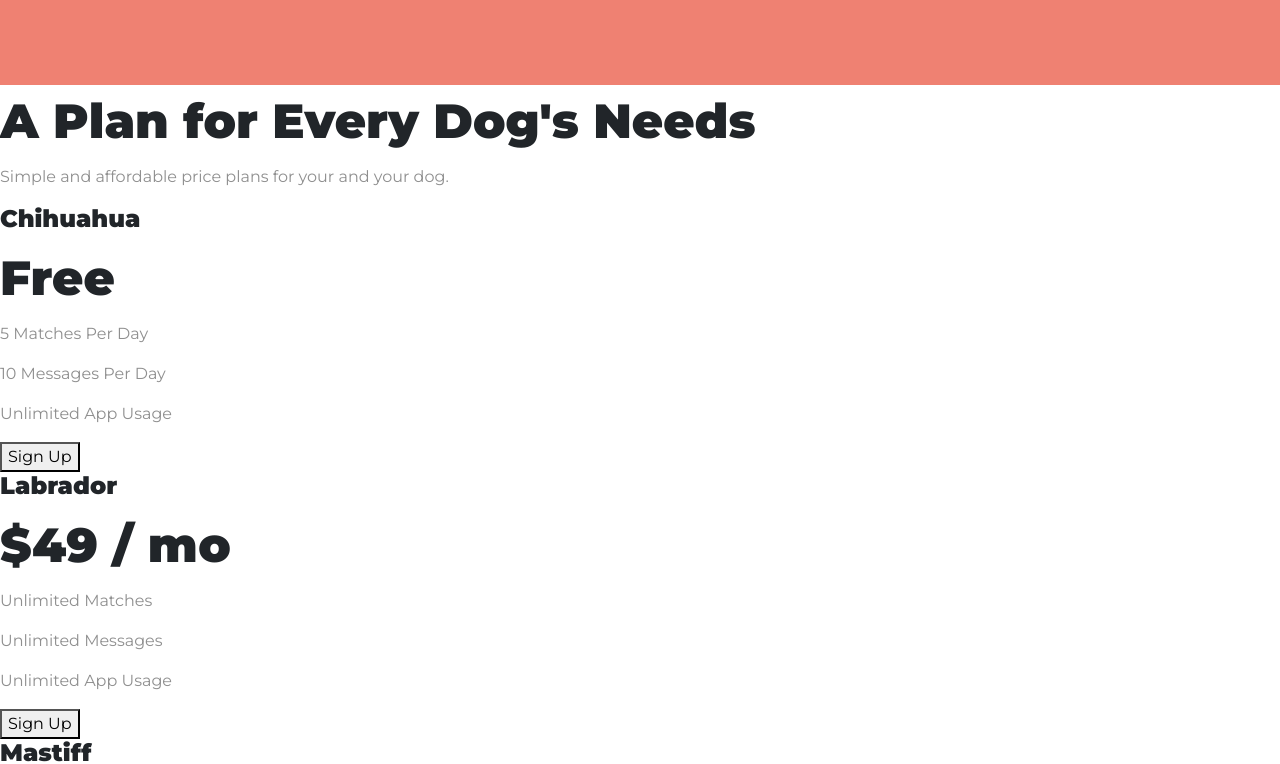
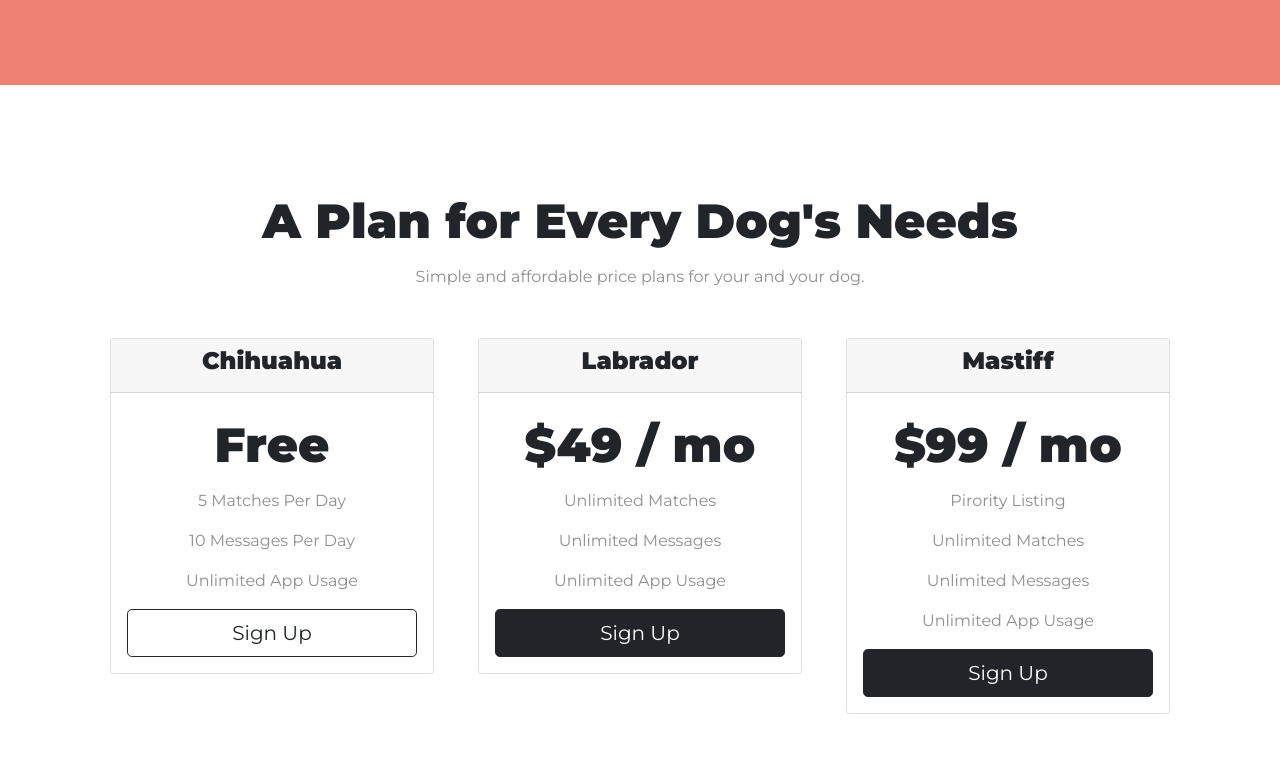
Before and after one commit to rdotjain/TinDog, a plain HTML site: page index.html in a window 1280 px wide. Shown: the part 1885-2649 px from the top of the page. Drawn offline with nearby package versions, Linux system fonts and the light colour scheme.

Commit message:
Styled pricing table

```diff
--- a/css/styles.css
+++ b/css/styles.css
@@ -133,3 +133,14 @@ p{
     width: 15%;
     margin: 20px 20px 50px;
 }
+
+/* Pricing */
+
+#pricing{
+    padding: 100px;
+    text-align: center;
+}
+
+.pricing-column{
+    padding: 3% 2%;
+}
--- a/index.html
+++ b/index.html
@@ -11,6 +11,8 @@
     rel="stylesheet">
 
   <!-- CSS Stylesheets -->
+  <link rel="stylesheet" href="https://cdn.jsdelivr.net/npm/bootstrap@4.6.0/dist/css/bootstrap.min.css"
+    integrity="sha384-B0vP5xmATw1+K9KRQjQERJvTumQW0nPEzvF6L/Z6nronJ3oUOFUFpCjEUQouq2+l" crossorigin="anonymous">
   <link href="https://cdn.jsdelivr.net/npm/bootstrap@5.0.0-beta1/dist/css/bootstrap.min.css" rel="stylesheet"
     integrity="sha384-giJF6kkoqNQ00vy+HMDP7azOuL0xtbfIcaT9wjKHr8RbDVddVHyTfAAsrekwKmP1" crossorigin="anonymous">
   <link rel="stylesheet" href="css/styles.css">
@@ -160,31 +162,52 @@
     <h2>A Plan for Every Dog's Needs</h2>
     <p>Simple and affordable price plans for your and your dog.</p>
 
-
+    <div class="row">
+      <div class="pricing-column col-lg-4 col-md-6">
+        <div class="card">
+          <div class="card-header">
             <h3>Chihuahua</h3>
+          </div>
+          <div class="card-body">
             <h2>Free</h2>
             <p>5 Matches Per Day</p>
             <p>10 Messages Per Day</p>
             <p>Unlimited App Usage</p>
-    <button type="button">Sign Up</button>
+            <button type="button" class="btn btn-lg btn-block btn-outline-dark">Sign Up</button>
+          </div>
+        </div>
+      </div>
 
-
+      <div class="pricing-column col-lg-4 col-md-6">
+        <div class="card">
+          <div class="card-header">
             <h3>Labrador</h3>
+          </div>
+          <div class="card-body">
             <h2>$49 / mo</h2>
             <p>Unlimited Matches</p>
             <p>Unlimited Messages</p>
             <p>Unlimited App Usage</p>
-    <button type="button">Sign Up</button>
-
-
+            <button type="button" class="btn btn-lg btn-block btn-dark">Sign Up</button>
+          </div>
+        </div>
+      </div>
+      <div class="pricing-column col-lg-4">
+        <div class="card">
+          <div class="card-header">
             <h3>Mastiff</h3>
+          </div>
+          <div class="card-body">
             <h2>$99 / mo</h2>
             <p>Pirority Listing</p>
             <p>Unlimited Matches</p>
             <p>Unlimited Messages</p>
             <p>Unlimited App Usage</p>
-    <button type="button">Sign Up</button>
-
+            <button type="button" class="btn btn-lg btn-block btn-dark">Sign Up</button>
+          </div>
+        </div>
+      </div>
+    </div>
   </section>
 
 
```
Lines whose indentation alone changed are shown as unchanged.
